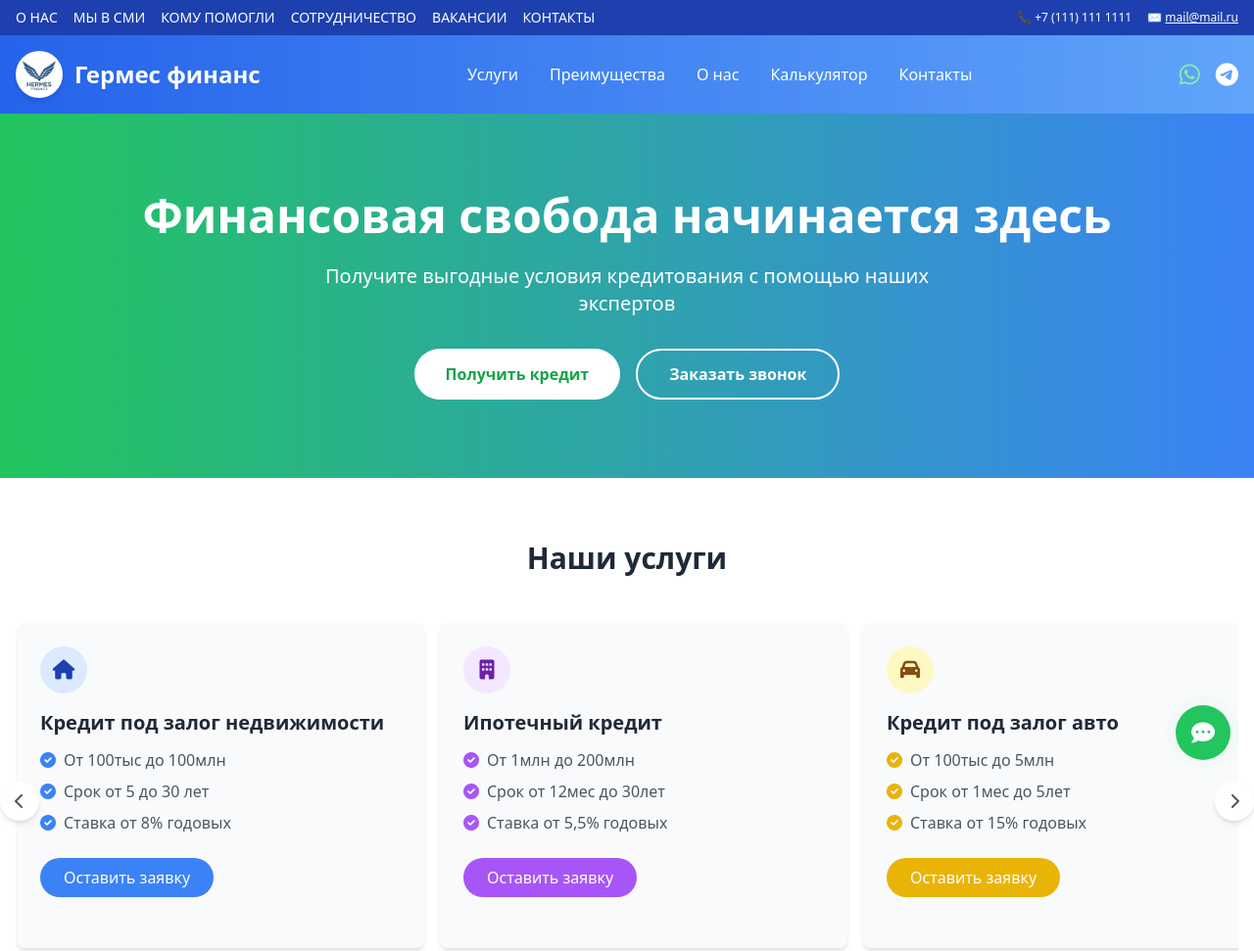
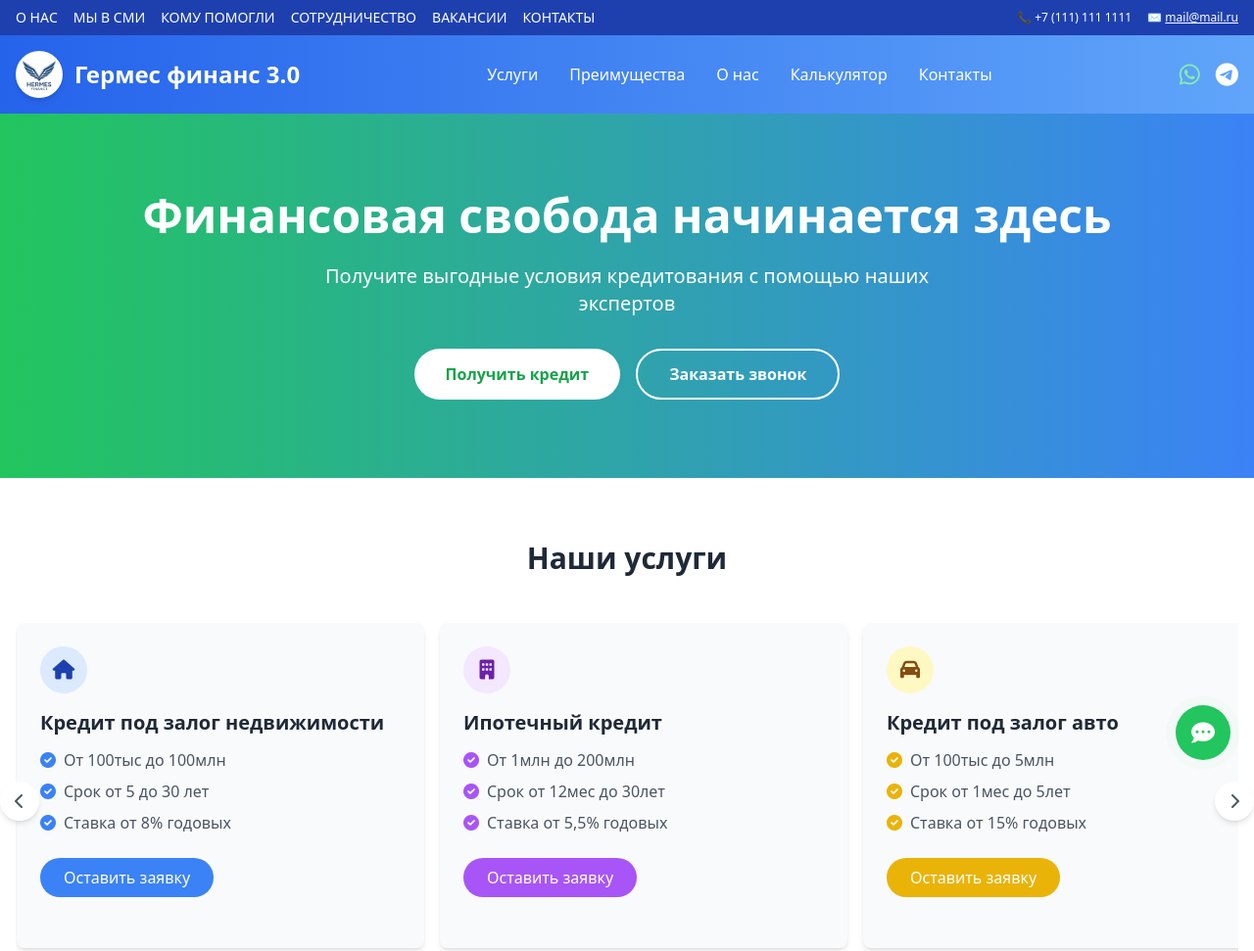
Before and after one commit to TriestMrtvrts/hrms-fr-v2, a plain HTML site: page index.html in a window 1280 px wide. Shown: the top 971 px of the page at 98% size. Drawn offline with nearby package versions, Linux system fonts and the light colour scheme.

Commit message:
Update index.html

```diff
--- a/index.html
+++ b/index.html
@@ -70,7 +70,7 @@
         <div class="container mx-auto px-4 py-4 flex justify-between items-center">
             <div class="flex items-center">
                 <img src="images/herm_logo.jpg" alt="Логотип Гермес финанс" class="w-12 h-12 mr-3 rounded-full shadow-md">
-                <h1 class="text-2xl font-bold text-white">Гермес финанс</h1>
+                <h1 class="text-2xl font-bold text-white">Гермес финанс 3.0</h1>
             </div>
             <nav class="hidden md:flex space-x-8">
                 <a href="#services" class="text-white hover:text-yellow-300 font-medium">Услуги</a>
@@ -515,7 +515,7 @@
                 <div>
                     <h3 class="text-xl font-bold mb-4 text-gray-800">Наши реквизиты</h3>
                     <div class="bg-gray-50 p-6 rounded-lg">
-                        <p class="font-medium mb-2">ООО "Гермес финанс"</p>
+                        <p class="font-medium mb-2">ООО "Гермес финанс 3.0"</p>
                         <p class="text-gray-600 mb-1">ИНН: 1234567890</p>
                         <p class="text-gray-600 mb-1">ОГРН: 1234567890123</p>
                         <p class="text-gray-600 mb-4">Адрес: г. Москва, ул. Финансовая, д. 1</p>
@@ -551,7 +551,7 @@
                         <div class="bg-green-500 text-white p-2 rounded-full mr-3">
                             <i class="fas fa-coins text-xl"></i>
                         </div>
-                        <h2 class="text-2xl font-bold">Гермес финанс</h2>
+                        <h2 class="text-2xl font-bold">Гермес финанс 3.0</h2>
                     </div>
                     <p class="mt-2 text-gray-400">Финансовая свобода начинается здесь</p>
                 </div>
```
